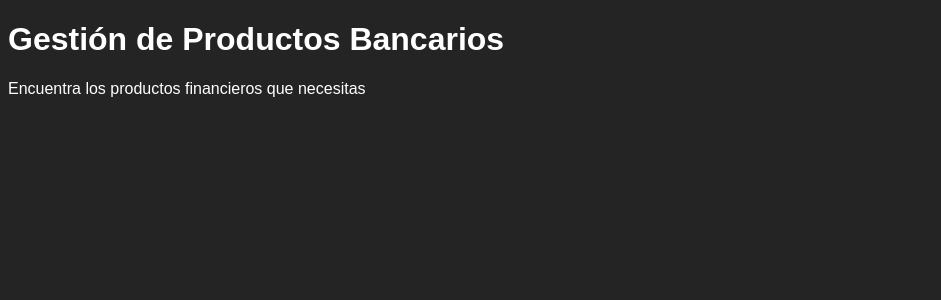
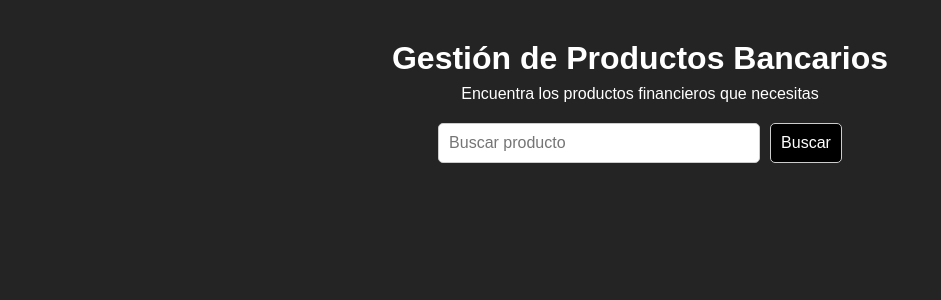
Before and after one commit to juliodacer/technical-interview-scotiabank-frontend-react, a React (Vite) app: page / in a window 1280 px wide. Shown: the top 300 px of the page, without its empty margins (0-941 px from the left). Built offline with nearby package versions, Linux system fonts and the light colour scheme.

Commit message:
feat: debounce search bar

```diff
--- /dev/null
+++ b/src/features/products/components/SearchBar.tsx
@@ -0,0 +1,46 @@
+import { useEffect, useState, type KeyboardEvent } from "react";
+
+interface SearchBarProps {
+  placeholder: string;
+  onQuery: (query: string) => void;
+}
+
+export const SearchBar = ({
+  placeholder = "Buscar",
+  onQuery,
+}: SearchBarProps) => {
+  const [query, setQuery] = useState<string>("");
+
+  useEffect(() => {
+    const timeout = setTimeout(() => {
+      onQuery(query);
+    }, 700);
+
+    return () => {
+      clearTimeout(timeout);
+    };
+  }, [query, onQuery]);
+
+  const handleSearch = () => {
+    onQuery(query);
+  };
+
+  const handleKeyDown = (event: KeyboardEvent<HTMLInputElement>) => {
+    if (event.key === "Enter") {
+      handleSearch();
+    }
+  };
+
+  return (
+    <div className="search-container">
+      <input
+        type="text"
+        placeholder={placeholder}
+        value={query}
+        onChange={(event) => setQuery(event.target.value)}
+        onKeyDown={handleKeyDown}
+      />
+      <button onClick={handleSearch}>Buscar</button>
+    </div>
+  );
+};
--- a/src/features/products/pages/home/HomePage.tsx
+++ b/src/features/products/pages/home/HomePage.tsx
@@ -1,12 +1,19 @@
 import { CustomHeader } from "../../../../components/CustomHeader";
+import { SearchBar } from "../../components/SearchBar";
 
 export const HomePage = () => {
+  const handleSearch = (query: string) => {
+    console.log(query);
+  };
+
   return (
     <>
       <CustomHeader
         title="Gestión de Productos Bancarios"
         subtitle="Encuentra los productos financieros que necesitas"
       />
+
+      <SearchBar placeholder="Buscar producto" onQuery={handleSearch} />
     </>
   );
 };
--- a/src/index.css
+++ b/src/index.css
@@ -4,3 +4,55 @@ body {
   color: #fff;
   font-family: "Montserrat Alternates", sans-serif;
 }
+
+.content-center {
+  display: flex;
+  flex-direction: column;
+  align-items: center;
+  margin-top: 40px;
+  gap: 8px;
+}
+
+.content-center h1 {
+  margin: 0;
+}
+
+.content-center p {
+  margin: 0;
+}
+
+.search-container {
+  display: flex;
+  flex-direction: row;
+  align-items: center;
+  justify-content: center;
+  gap: 10px;
+  margin-top: 20px;
+}
+
+.search-container input {
+  width: 100%;
+  max-width: 300px;
+  padding: 10px;
+  border: 1px solid #ccc;
+  border-radius: 5px;
+  font-size: 16px;
+  color: #333;
+}
+
+.search-container button {
+  padding: 10px;
+  border: 1px solid #ccc;
+  border-radius: 5px;
+  font-size: 16px;
+  color: #333;
+  background-color: #000;
+  color: #fff;
+  cursor: pointer;
+  transition: background-color 0.3s ease;
+}
+
+.search-container button:hover {
+  background-color: #333;
+  transition: background-color 0.3s ease;
+}
```
